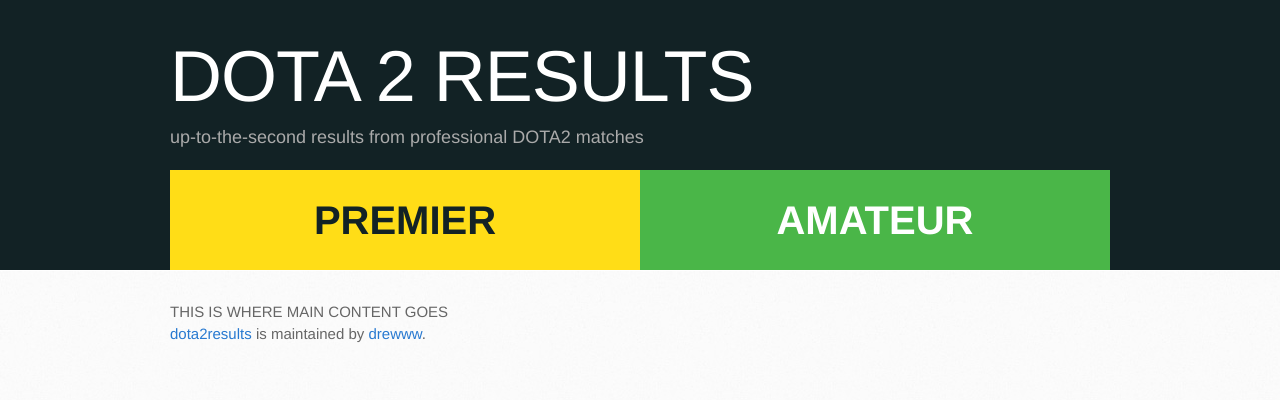
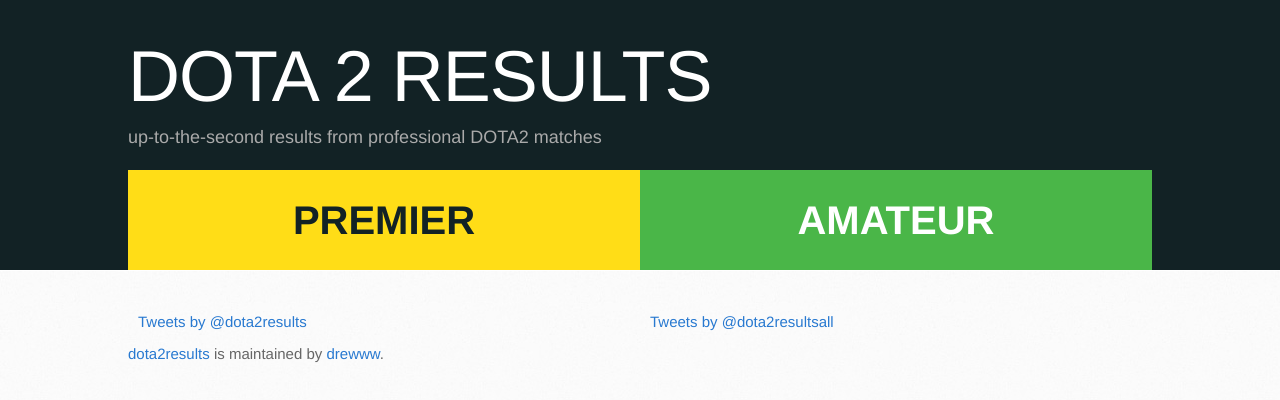
Before and after one commit to drewww/dota2results, a plain HTML site: page index.html in a window 1280 px wide. Drawn offline with Linux system fonts and the light colour scheme.

Commit message:
Basic layout done.

```diff
--- a/index.html
+++ b/index.html
@@ -27,10 +27,16 @@
 
     <div id="content-wrapper">
       <div class="inner clearfix">
-        <section id="main-content">
+        <section id="main-content clearfix">
+        <div class="left">
+        <a class="twitter-timeline" data-dnt="true" href="https://twitter.com/dota2results" data-widget-id="480084361845293057">Tweets by @dota2results</a>
+<script>!function(d,s,id){var js,fjs=d.getElementsByTagName(s)[0],p=/^http:/.test(d.location)?'http':'https';if(!d.getElementById(id)){js=d.createElement(s);js.id=id;js.src=p+"://platform.twitter.com/widgets.js";fjs.parentNode.insertBefore(js,fjs);}}(document,"script","twitter-wjs");</script>
 
-        THIS IS WHERE MAIN CONTENT GOES
-
+        </div>
+        <div class="right">
+          <a class="twitter-timeline" href="https://twitter.com/dota2resultsall" data-widget-id="480084912691609600">Tweets by @dota2resultsall</a>
+          <script>!function(d,s,id){var js,fjs=d.getElementsByTagName(s)[0],p=/^http:/.test(d.location)?'http':'https';if(!d.getElementById(id)){js=d.createElement(s);js.id=id;js.src=p+"://platform.twitter.com/widgets.js";fjs.parentNode.insertBefore(js,fjs);}}(document,"script","twitter-wjs");</script>
+        </div>
         <p class="repo-owner"><a href="https://github.com/drewww/dota2results">dota2results</a> is maintained by <a href="https://github.com/drewww">drewww</a>.</p>
         </section>
       </div>
--- a/stylesheets/stylesheet.css
+++ b/stylesheets/stylesheet.css
@@ -114,7 +114,7 @@
 
 .inner {
   position: relative;
-  width: 940px;
+  width: 1024px;
   margin: 0 auto;
 }
 
@@ -242,6 +242,14 @@
   background: #f2f2f2;
   padding: 20px;
 
+}
+
+div.left, div.right {
+  float: left;
+  width: 50%;
+  padding: 10px;
+
+  box-sizing: border-box;
 }
 
 
```
